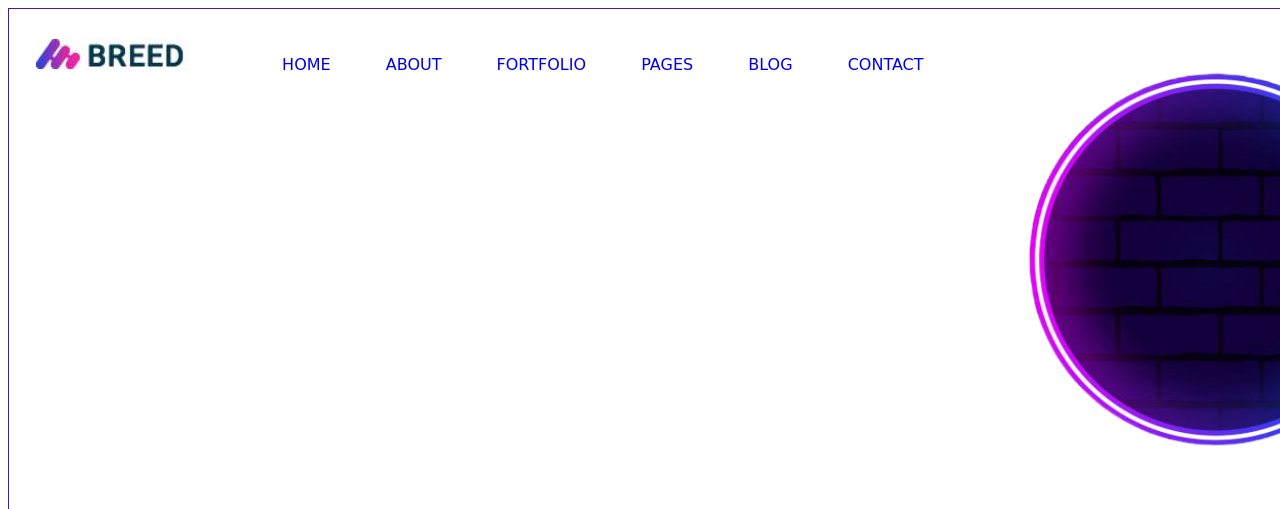
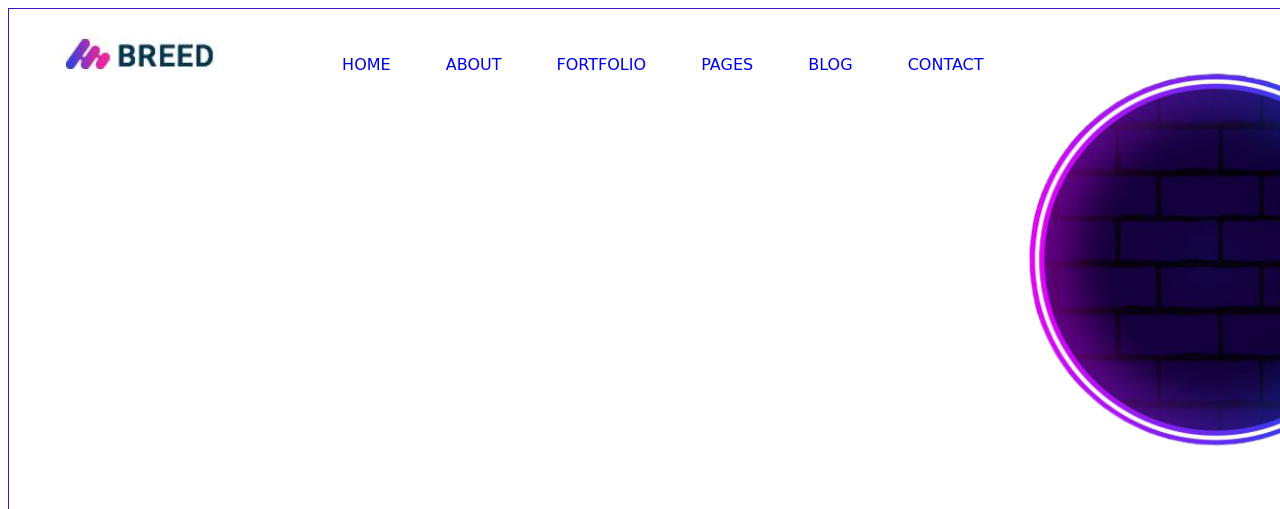
Before and after one commit to gsBullet/food_company, a plain HTML site: page index.html in a window 1280 px wide. Shown: the top 509 px of the page. Drawn offline with Linux system fonts and the light colour scheme; a web font is replaced by a local one.

Commit message:
update navbar

```diff
--- a/style.css
+++ b/style.css
@@ -20,7 +20,7 @@ body {
 }
 
 nav img{
-    padding: 20px;
+    padding: 20px 50px;
 }
 
 nav .navbar{
```
